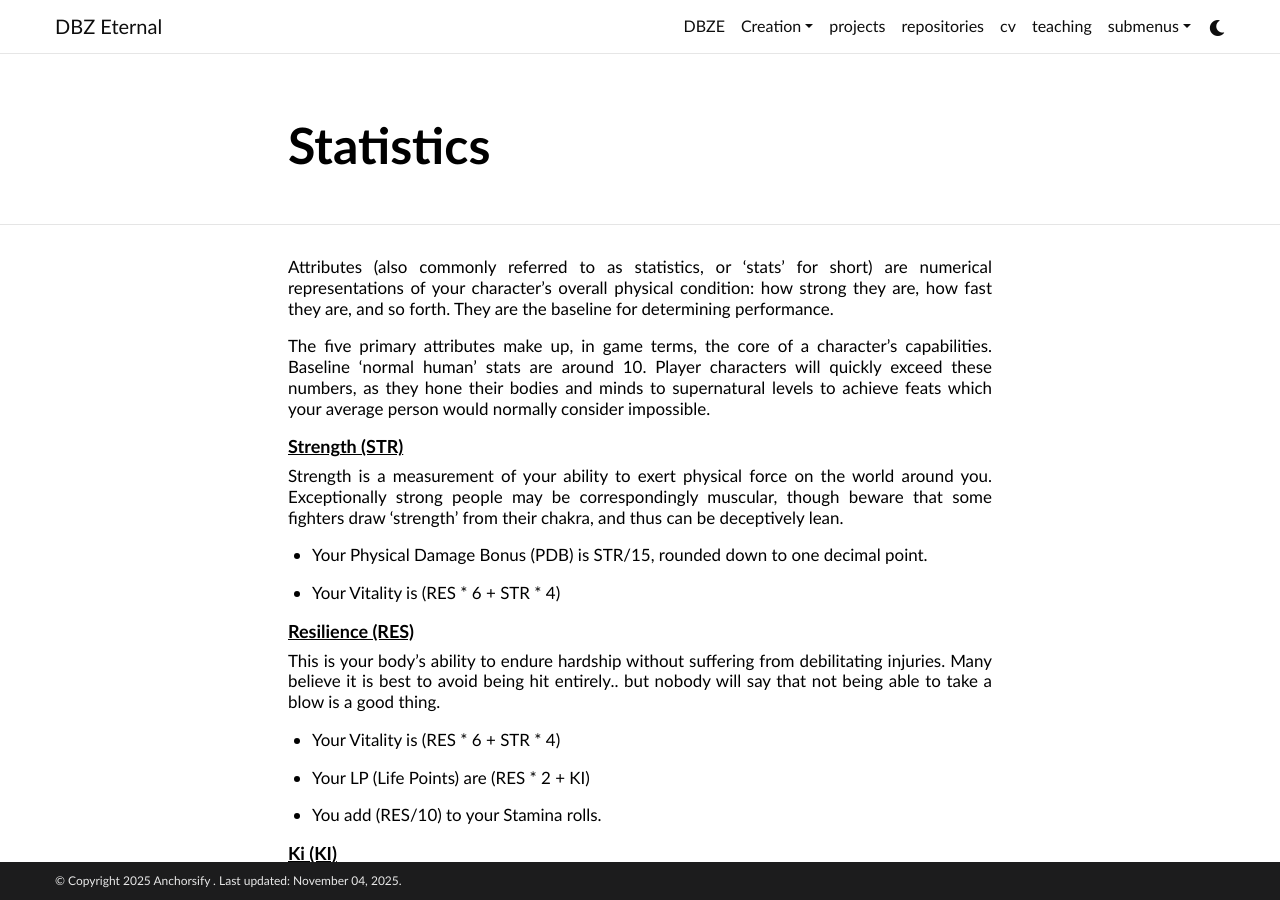
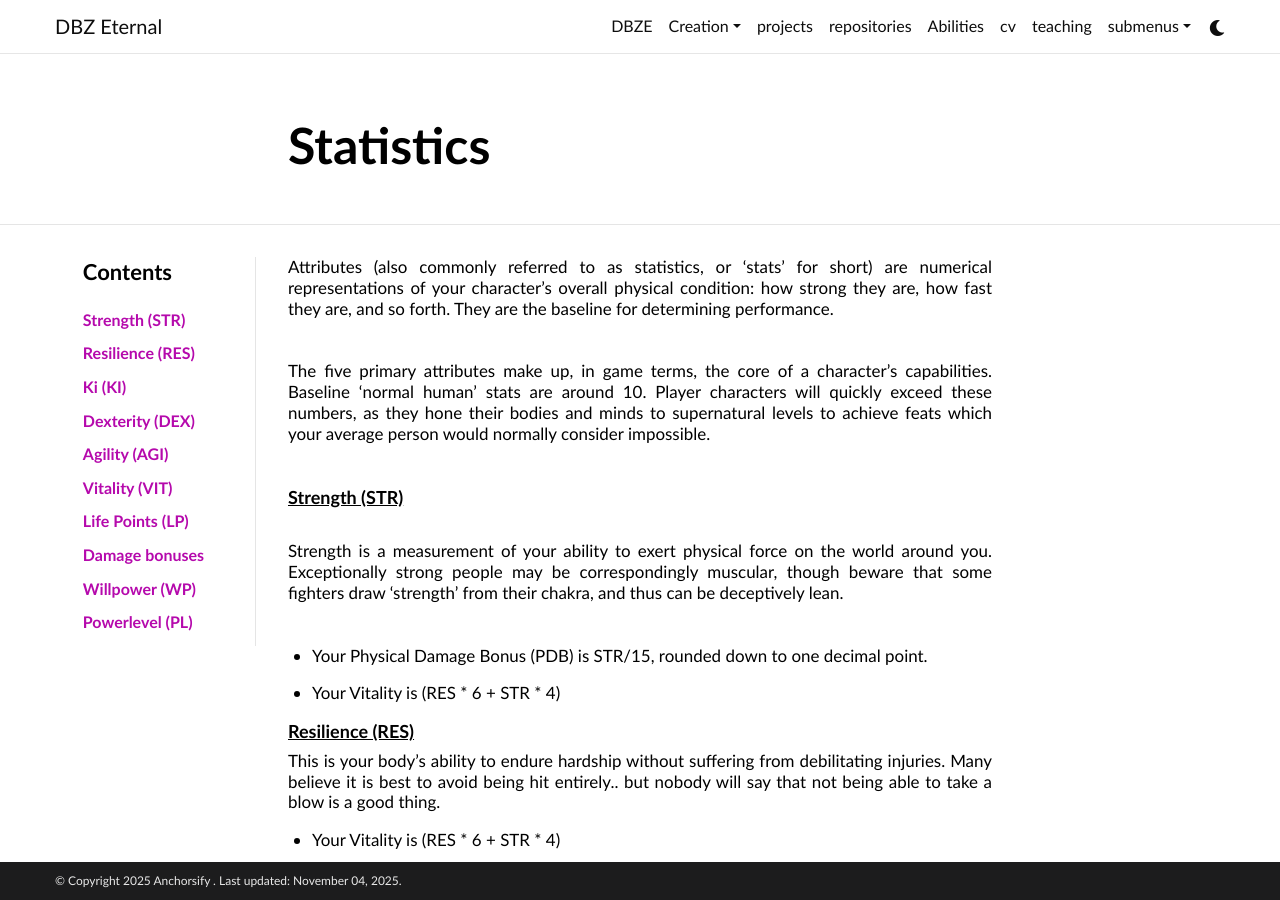
Before and after one commit to DBZEternal/DBZEternal.github.io, a Jekyll site: the page built from _creation/statistics.md, in a window 1280 px wide and 900 px high. Built offline with Jekyll 4.4.1, drawn with Linux system fonts in a browser that asks for light colours; a style sheet for code colours, icons or effects is not loaded.

Commit message:
updateupdate

```diff
--- a/_creation/statistics.md
+++ b/_creation/statistics.md
@@ -2,6 +2,17 @@
 layout: distill
 title: Statistics
 permalink: /creation/statistics/
+toc:
+ - name: Strength (STR)
+ - name: Resilience (RES)
+ - name: Ki (KI)
+ - name: Dexterity (DEX)
+ - name: Agility (AGI)
+ - name: Vitality (VIT)
+ - name: Life Points (LP)
+ - name: Damage bonuses
+ - name: Willpower (WP)
+ - name: Powerlevel (PL)
 ---
 
 Attributes (also commonly referred to as statistics, or ‘stats’ for short) are numerical representations of your character’s overall physical condition: how strong they are, how fast they are, and so forth. They are the baseline for determining performance.
```
Also changed, not shown: _creation/skills.md (+9 -0 lines), _pages/Abilities.md (+64 -0 lines).
